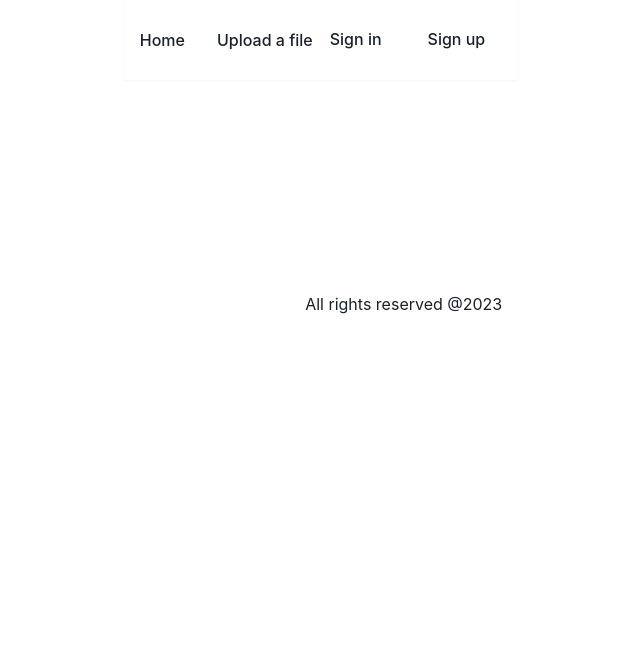
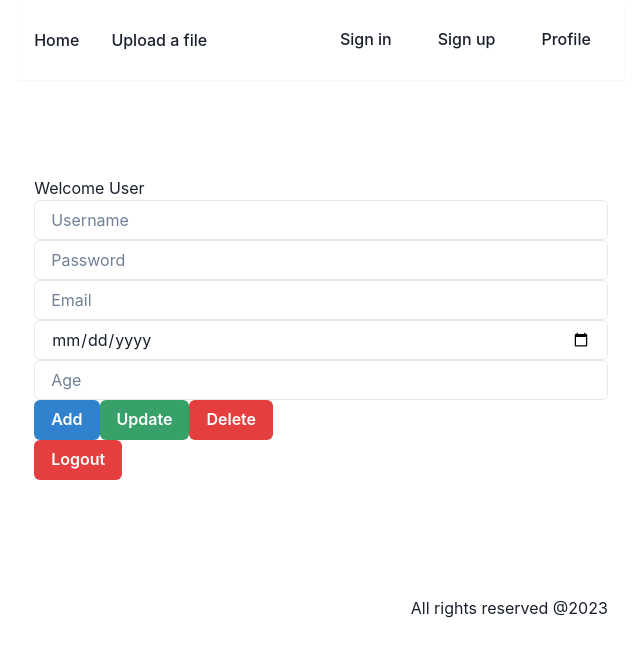
Before and after one commit to StratievMartin/scalebank-frontend, a React (Vite) app: page /Profile in a window 1280 px wide. Shown: the top 656 px of the page, without its empty margins (319-959 px from the left). Built offline with nearby package versions, Linux system fonts and the light colour scheme.

Commit message:
user-profile-settings-screen

```diff
--- a/src/components/Navbar.tsx
+++ b/src/components/Navbar.tsx
@@ -36,6 +36,9 @@ export default function Navbar() {
                     <Button variant="primary">
                       <Link to="/register">Sign up</Link>
                     </Button>
+                    <Button variant="ghost">
+                      <Link to="/Profile">Profile</Link>
+                    </Button>
                   </HStack>
                 </Flex>
               ) : (
--- a/src/main.tsx
+++ b/src/main.tsx
@@ -8,6 +8,7 @@ import Home from './pages/home.tsx'
 import FileUpload from './pages/fileUpload.tsx'
 import Navbar from './components/Navbar.tsx'
 import Footer from './components/Footer.tsx'
+import Profile from './pages/Profile.tsx'
 
 ReactDOM.createRoot(document.getElementById('root') as HTMLElement).render(
   <React.StrictMode>
@@ -17,6 +18,8 @@ ReactDOM.createRoot(document.getElementById('root') as HTMLElement).render(
         <Routes>
           <Route path="/" element={<Home />} />
           <Route path="/upload" element={<FileUpload />} />
+          <Route path="/home" element={<Home />} />
+          <Route path="/Profile" element={<Profile />} />
         </Routes>
         <Footer />
       </BrowserRouter>
--- /dev/null
+++ b/src/pages/Profile.tsx
@@ -0,0 +1,26 @@
+import { Container,Input,Button, ButtonGroup} from '@chakra-ui/react'
+
+export default function profile() {
+    return (
+      <>
+        <Container>
+            Welcome User
+            <div>
+            <Input placeholder='Username' />
+            <Input placeholder='Password' />
+            <Input placeholder='Email' />
+            <Input placeholder='Date' type = 'date' />
+            <Input placeholder='Age' type = 'number' />
+            </div>
+            <div>
+            <Button colorScheme='blue'>Add</Button>
+            <Button colorScheme='green'>Update</Button>
+            <Button colorScheme='red'>Delete</Button>
+            </div>
+            <div>
+            <Button colorScheme='red'>Logout</Button>
+            </div>
+        </Container>
+      </>
+    )
+  }
```
